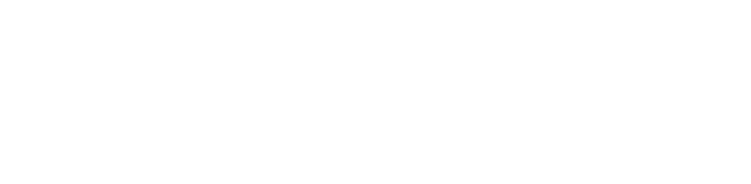
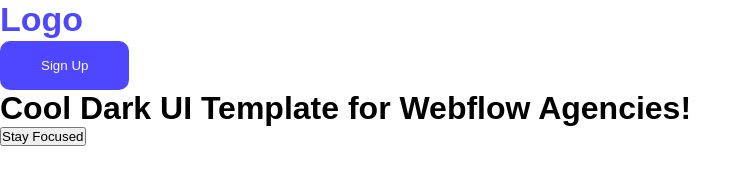
Before and after one commit to Sannidhya-Mehmud/B12Assignment01, a plain HTML site: page index.html in a window 1280 px wide. Shown: the whole page, without its empty margins (0-751 px from the left). Drawn offline with Linux system fonts and the light colour scheme.

Commit message:
primary setup

```diff
--- a/index.html
+++ b/index.html
@@ -7,7 +7,20 @@
     <link rel="stylesheet" href="style.css">
 </head>
 <body>
-    <header></header>
+    <header class="header">
+        <div class="header-nav">
+            <nav>
+                <ul>
+                    <li><a href="">Logo</a></li>
+                    <li><a href=""><button class="primary-btn">Sign Up</button></a></li>
+                </ul>
+            </nav>
+        </div>
+        <div class="header-text">
+            <h1 class="header-tittle">Cool Dark UI Template for Webflow Agencies!</h1>
+            <button>Stay Focused</button>
+        </div>
+    </header>
     <main></main>
     <footer></footer>
 </body>
--- a/style.css
+++ b/style.css
@@ -2,3 +2,41 @@
     margin: 0;
     padding: 0;
 }
+@import url('https://fonts.googleapis.com/css2?family=Raleway:ital,wght@0,100..900;1,100..900&display=swap');
+body{
+    font-family: "Raleway", sans-serif;
+    font-optical-sizing: auto;
+    font-style: normal;
+}
+:root {
+    --primaryColor: #4E47FF;
+    --secondaryColor: #252432;
+    --lightDark: rgba(37, 36, 50, 0.5);
+    --ftColor: #8987A1;
+    --btnColor: white;
+}
+.primary-btn{
+    color: var(--btnColor) ;
+    background-color: var(--primaryColor);
+    padding: 12px 36px;
+    border: 5px solid var(--primaryColor);
+    border-radius: 10px;
+    cursor: pointer;
+}
+.primary-btn:hover{
+    background-color: var(--btnColor);
+    color: var(--primaryColor);
+}
+
+nav {
+    display: flex;
+}
+nav ul li {
+    list-style: none;
+}
+nav li a {
+    text-decoration: none;
+    font-size: 34px;
+    font-weight: bold;
+    color: var(--primaryColor);
+}
```
